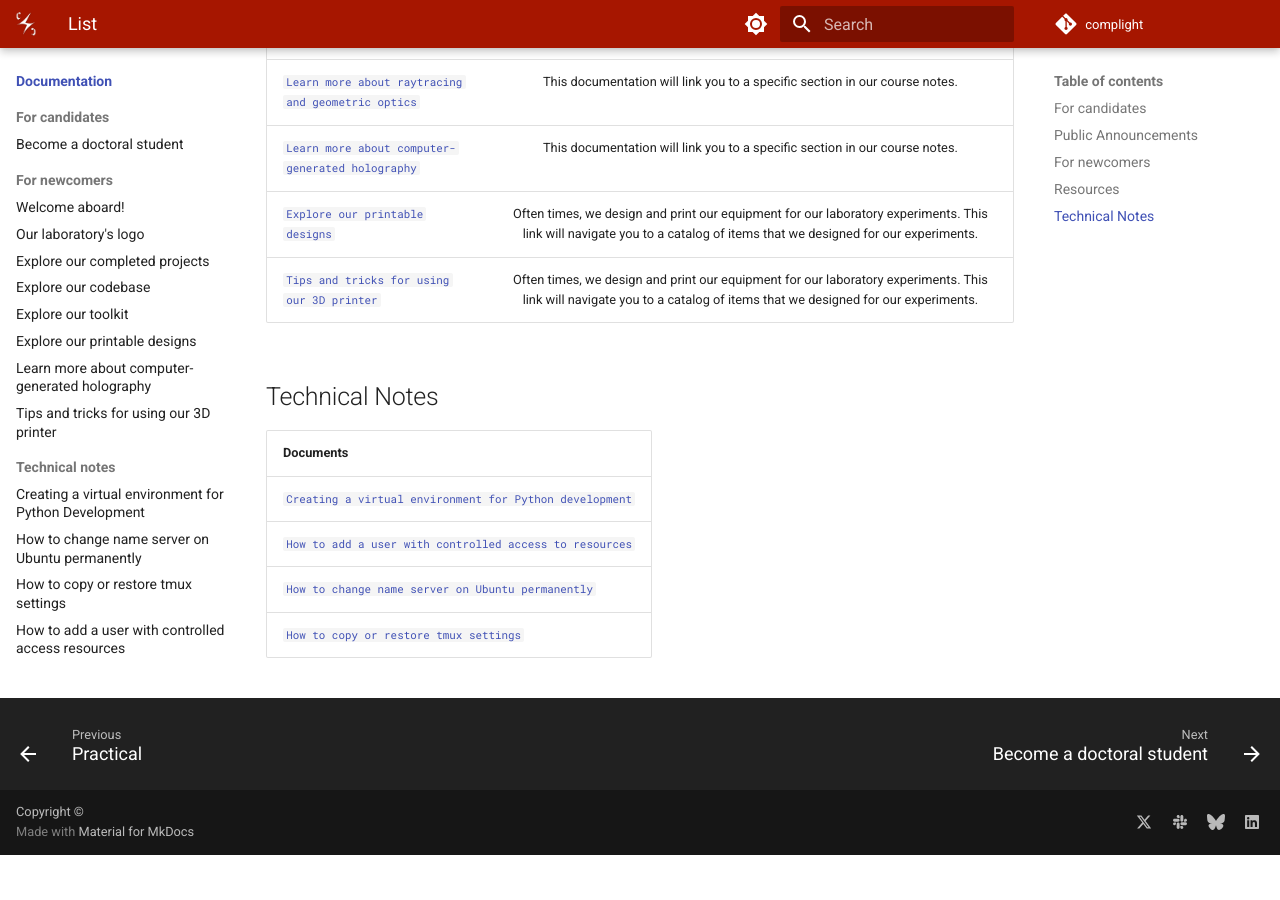
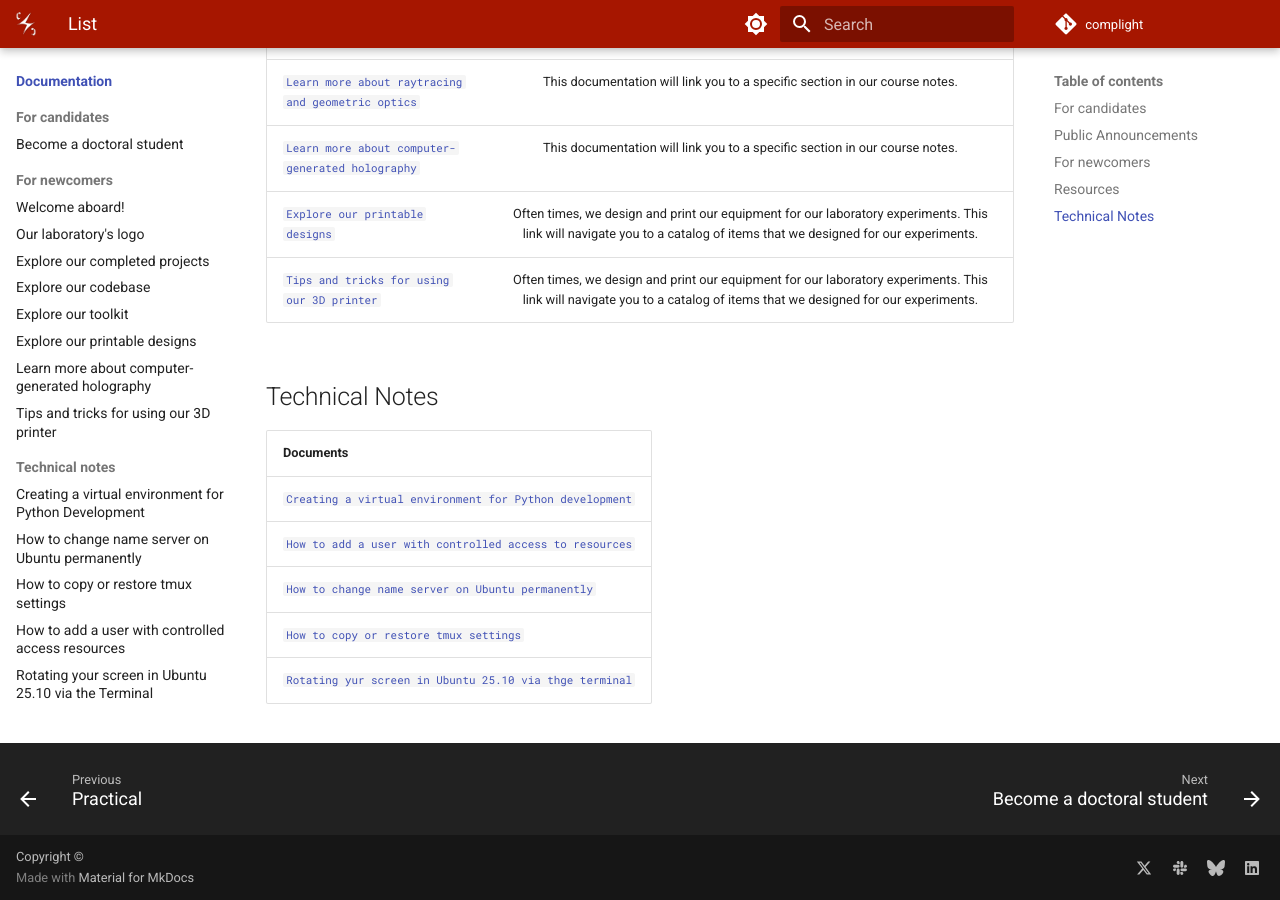
Before and after one commit to complight/complight.github.io, an MkDocs documentation site: the page built from docs/documentation/index.md, in a window 1280 px wide and 900 px high, scrolled down 1476 px. Built offline with MkDocs 1.6.1 and Material for MkDocs 9.7.7, drawn with Linux system fonts in a browser that asks for light colours; before the commit the page ends 2331 px from its top, so only the background shows below that.

Commit message:
Adding a new documentation.

```diff
--- a/docs/documentation/index.md
+++ b/docs/documentation/index.md
@@ -41,3 +41,4 @@ These documents vary in their topics, from workplace guidances to technical dige
 | [`How to add a user with controlled access to resources`](computing/how_to_add_a_user_with_controlled_access_to_resources.md) |
 | [`How to change name server on Ubuntu permanently`](computing/how_to_change_name_server_on_ubuntu_permanently.md) |
 | [`How to copy or restore tmux settings`](computing/how_to_copy_or_restore_tmux_settings.md) |
+| [`Rotating yur screen in Ubuntu 25.10 via thge terminal`](computing/rotating_your_screen_in_ubuntu_25_10_via_the_terminal.md) |
--- a/mkdocs.yml
+++ b/mkdocs.yml
@@ -82,6 +82,7 @@ nav:
       - How to change name server on Ubuntu permanently: 'documentation/computing/how_to_change_name_server_on_ubuntu_permanently.md'
       - How to copy or restore tmux settings: 'documentation/computing/how_to_copy_or_restore_tmux_settings.md'
       - How to add a user with controlled access resources: 'documentation/computing/how_to_add_a_user_with_controlled_access_to_resources.md'
+      - Rotating your screen in Ubuntu 25.10 via the Terminal: 'documentation/computing/rotating_your_screen_in_ubuntu_25_10_via_the_terminal.md'
   - Outreach:
     - Description: 'outreach/index.md'
     - Join our Slack channels: 'https://join.slack.com/t/rpcdrendering-m4b9370/shared_invite/zt-13b5caruu-o7Ra99nEXkntnJqVYJTVdg'
```
